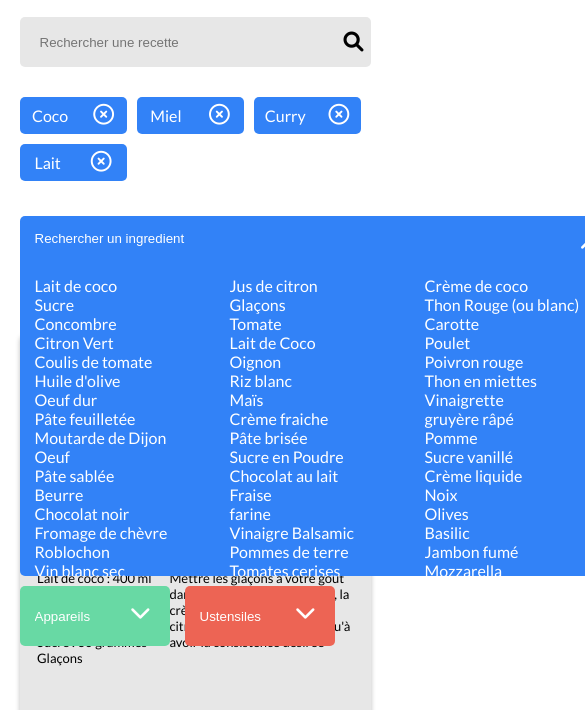
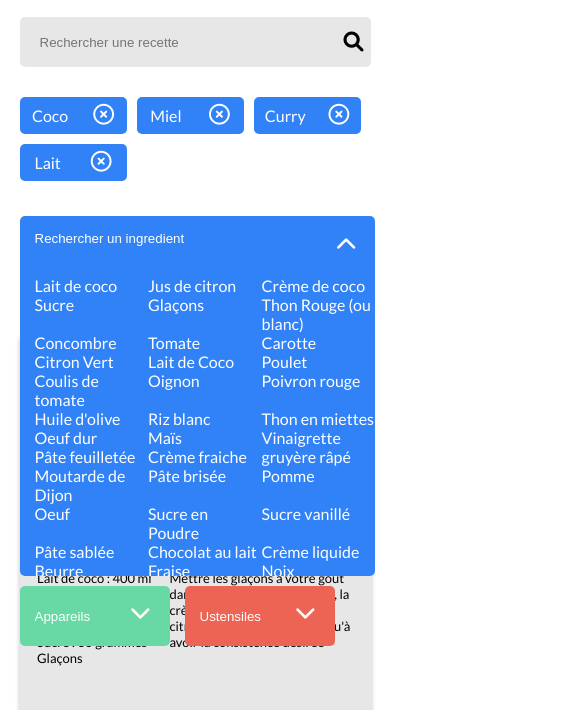
Before and after one commit to JyjyStudio/les-petits-plats, a website with bundled scripts: page index.html in a window 390 px wide. Both pictures are taken after a click on the element 94 px from the left and 380 px from the top of the page. Shown: the part 134-844 px from the top of the page, 585 px wide, since content can reach past the window. Built offline with nearby package versions, Linux system fonts and the light colour scheme.

Commit message:
fix : width 100% sur mobile des inputs

```diff
--- a/css/style.css
+++ b/css/style.css
@@ -107,6 +107,11 @@ header h1 {
 .filtres .filtre.clicked {
   width: 600px;
 }
+@media screen and (max-width: 800px) {
+  .filtres .filtre.clicked {
+    width: 100%;
+  }
+}
 .filtres .filtre.clicked i {
   transform: rotate(180deg);
   transition: transform 0.3s ease-in-out 0.2s;
@@ -134,11 +139,25 @@ header h1 {
   padding-bottom: 15px;
   border-radius: 5px;
 }
+@media screen and (max-width: 800px) {
+  .filtres #filtre-ingredients .clicked,
+.filtres #filtre-appareils .clicked,
+.filtres #filtre-ustensiles .clicked {
+    width: 100%;
+  }
+}
 .filtres #filtre-ingredients input.clicked,
 .filtres #filtre-appareils input.clicked,
 .filtres #filtre-ustensiles input.clicked {
   width: 600px;
   border-radius: 5px 5px 0 0;
+}
+@media screen and (max-width: 800px) {
+  .filtres #filtre-ingredients input.clicked,
+.filtres #filtre-appareils input.clicked,
+.filtres #filtre-ustensiles input.clicked {
+    width: 100%;
+  }
 }
 .filtres .filtre-ingredients-content,
 .filtres .filtre-appareils-content,
@@ -150,6 +169,13 @@ header h1 {
   overflow: hidden;
   border-radius: 0 0 5px 5px;
   padding-left: 15px;
+}
+@media screen and (max-width: 800px) {
+  .filtres .filtre-ingredients-content,
+.filtres .filtre-appareils-content,
+.filtres .filtre-ustensiles-content {
+    width: 100%;
+  }
 }
 .filtres .filtre-ingredients-content .tag,
 .filtres .filtre-appareils-content .tag,
```
